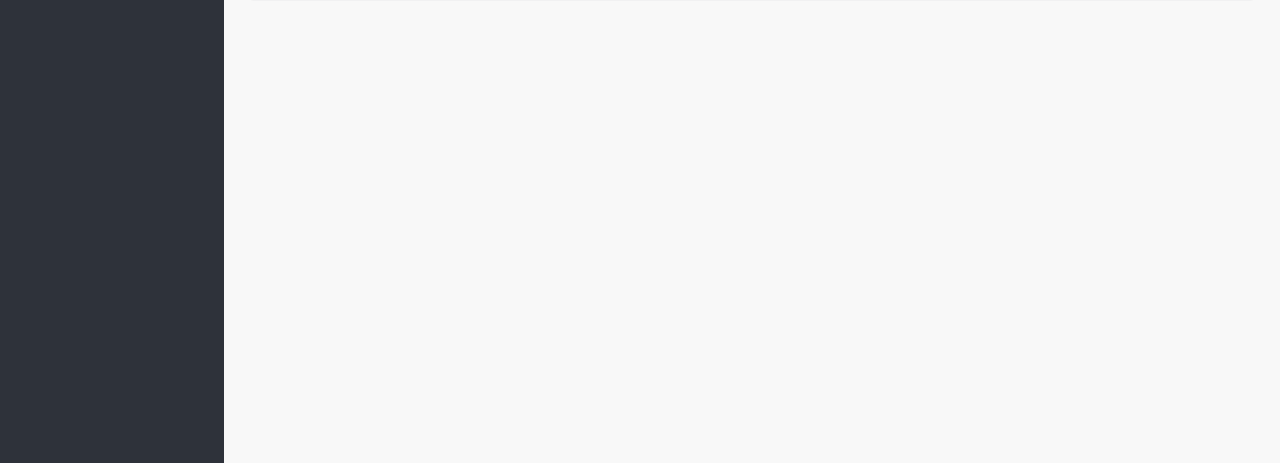
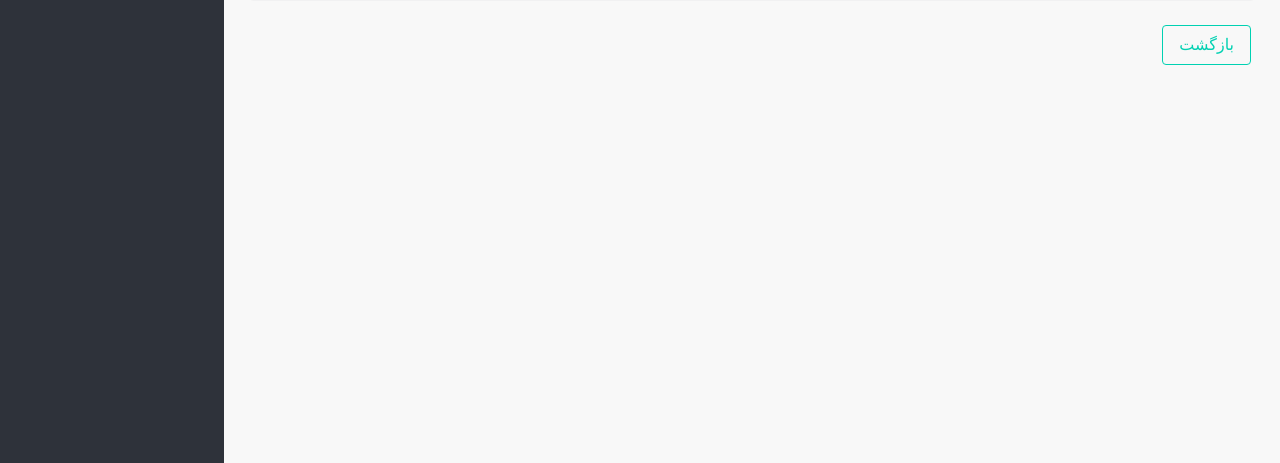
Before and after one commit to ali-hv/tarazad, a Django app: template dashboard/templates/dashboard/book_pages.html in a window 1280 px wide. Shown: the part 337-800 px from the top of the page. Run offline with Django 4.2, Linux system fonts and the light colour scheme; the template is opened without the code that fills it, so the values that code supplies are empty; some libraries are stand-ins or nearby versions.

Commit message:
add back button to book_pages.html

```diff
--- a/dashboard/templates/dashboard/book_pages.html
+++ b/dashboard/templates/dashboard/book_pages.html
@@ -90,6 +90,22 @@
         </div>
       </div>
     </div>
+
+    <!-- back button -->
+    <div class="field-body">
+      <div class="field">
+        <div class="field is-grouped">
+          <div class="control" style="margin-right: 5px;">
+            <a href="{% url 'dashboard:dashboard' %}">
+                <button type="button" class="button is-primary is-outlined">
+                    <span>بازگشت</span>
+                </button>
+            </a>
+          </div>
+        </div>
+      </div>
+    </div>
+    <!-- END back button -->
 </section>
 
 {% endblock %}
```
Lines whose indentation alone changed are shown as unchanged.
